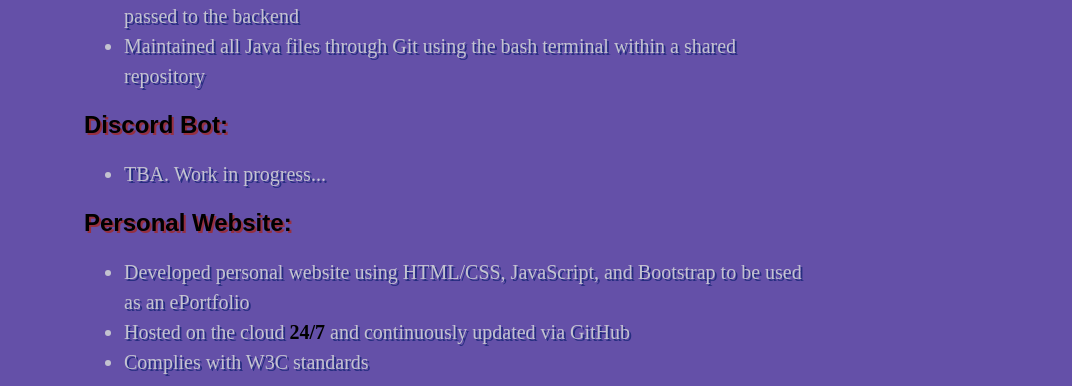
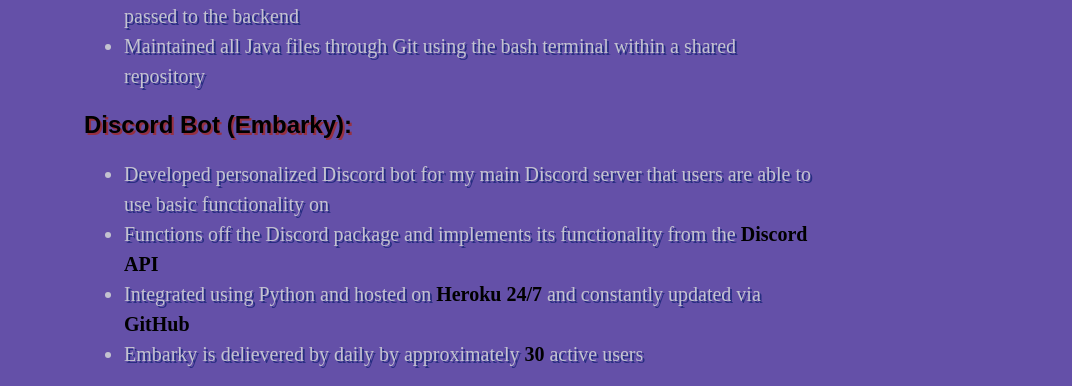
Before and after one commit to akj3/akj3.github.io, a plain HTML site: page personalwebsite/index.html in a window 1280 px wide. Shown: the part 4729-5115 px from the top of the page, 0-1072 px from the left. Drawn offline with Linux system fonts and the light colour scheme; a script that the page names is missing.

Commit message:
updated changes

```diff
--- a/personalwebsite/index.html
+++ b/personalwebsite/index.html
@@ -284,9 +284,12 @@
 
 
                     <h2 class="discord" style="color:black; text-shadow: 2px 2px 0px #963040
-                    "><b>Discord Bot:</b></h2>
+                    "><b>Discord Bot (Embarky):</b></h2>
                     <ul style="line-height: 1.5em; font-size:20px; color: #C3c3d0;font-family: Arvo; text-shadow: 2px 2px 0px rgba(38, 45, 128, 1)">
-                        <li>TBA. Work in progress...</li>
+                        <li>Developed personalized Discord bot for my main Discord server that users are able to use basic functionality on</li>
+                        <li>Functions off the Discord package and implements its functionality from the <b>Discord API</b></li>
+                        <li>Integrated using Python and hosted on <b>Heroku 24/7</b> and constantly updated via <b>GitHub</b> </li>
+                        <li>Embarky is delievered by daily by approximately <b>30</b> active users</li>
 
                     </ul>
                     <h2 class="website" style="color:black; text-shadow: 2px 2px 0px #963040
@@ -354,7 +357,7 @@
 
                     <div id="pdfContainer">
                         <center>
-                            <iframe src="images/Arber Jonuzi- Resume.pdf" width="1600px" height="600px" style="border: none; background-color: #ffffff; margin: 0; padding: 0;"></iframe>
+                            <iframe src="images/Official Resume copy.pdf" width="1600px" height="600px" style="border: none; background-color: #ffffff; margin: 0; padding: 0;"></iframe>
                         </center>
                     </div>
 
```
Also changed, not shown: 4 other files.
